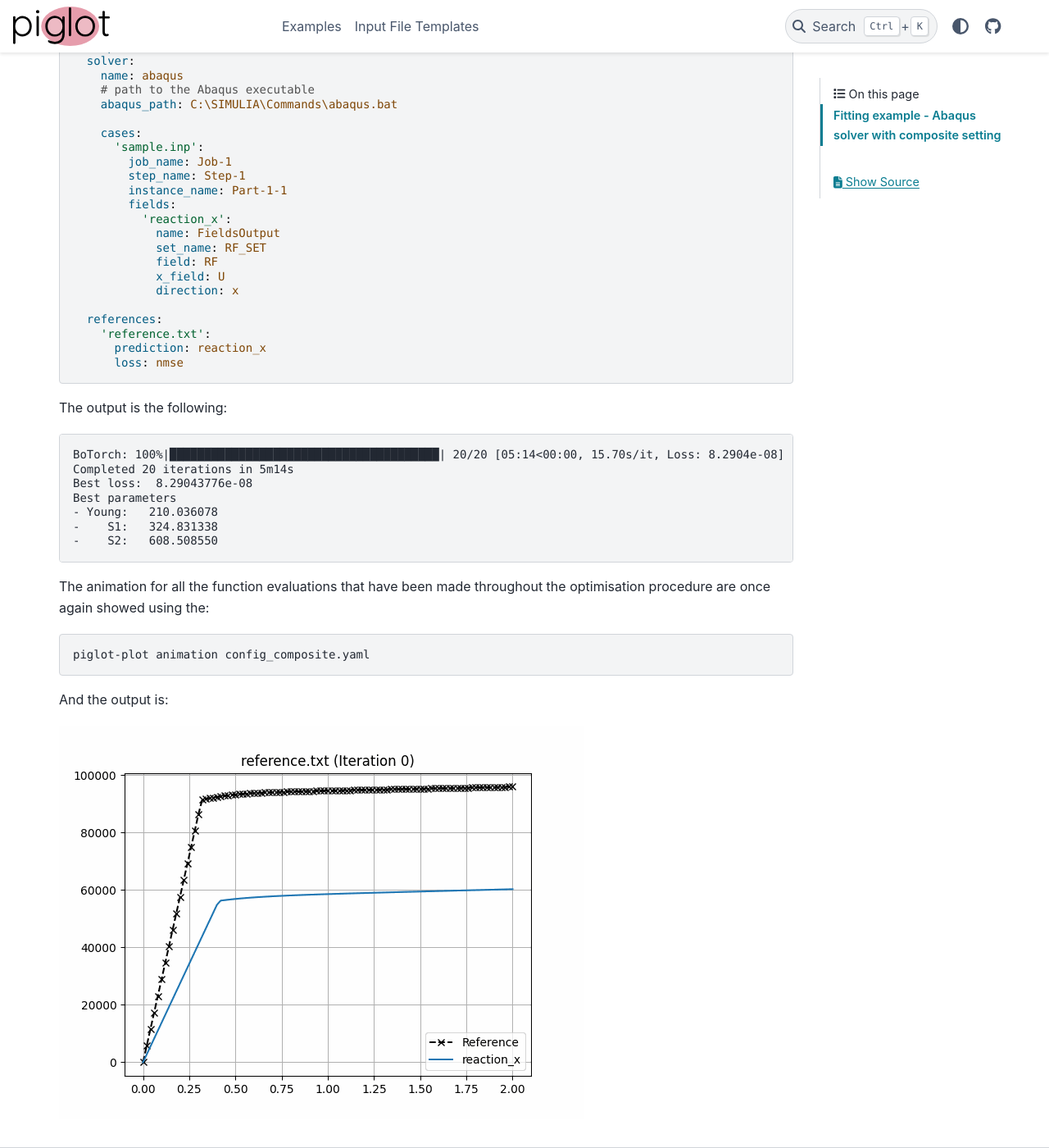
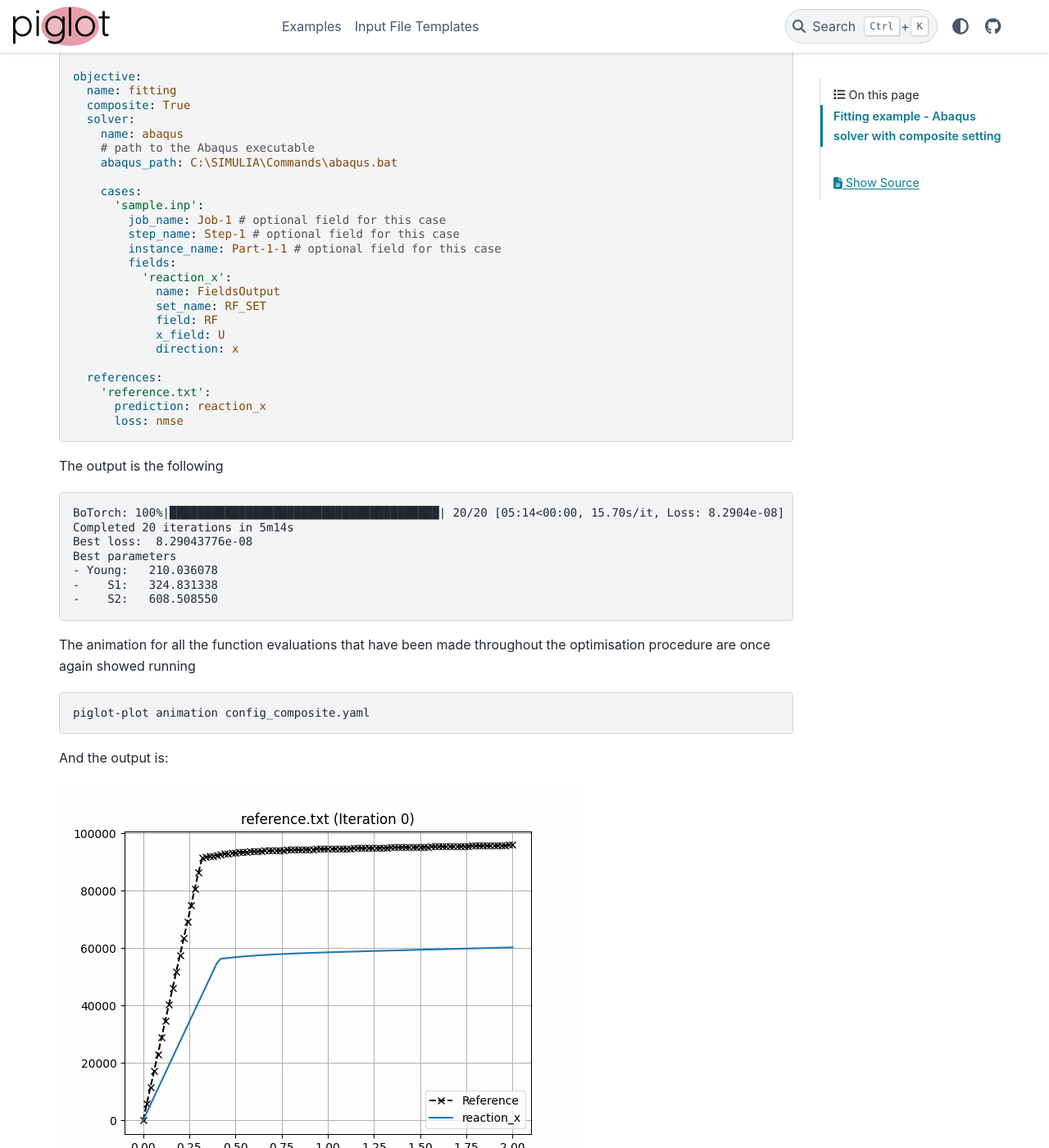
Before and after one commit to CM2S/piglot, a Sphinx documentation site: the page built from docs/source/abaqus_solver_fitting/description.md, in a window 1280 px wide and 1400 px high, scrolled down 5600 px. Shown: the whole window at 82% size. Built offline with Sphinx 7.4.7 and the PyData theme 0.15.4, drawn with Linux system fonts in a browser that asks for light colours; some of the changed text lies outside the part shown.

Commit message:
Edited description.md in abaqus example

````diff
--- a/docs/source/abaqus_solver_fitting/description.md
+++ b/docs/source/abaqus_solver_fitting/description.md
@@ -44,9 +44,9 @@ objective:
 
     cases:
       'sample.inp':
-        job_name: Job-1
-        step_name: Step-1
-        instance_name: Part-1-1
+        job_name: Job-1 # optional field for this case
+        step_name: Step-1 # optional field for this case
+        instance_name: Part-1-1 # optional field for this case
         fields:
           'reaction_x':
             name: FieldsOutput
@@ -61,6 +61,8 @@ objective:
       loss: nmse
 ```
 The field `abaqus_path` must indicate the path to the `Abaqus` executable. The input data file for running `Abaqus` is given in `examples/abaqus_solver_fitting/sample.inp`, where the notation `<Young>`, `<S1>` and `<S2>` indicates the parameters to optimise. For each function call, and before running the solver, these template parameters are substituted by their appropriate values in the `Abaqus` input data file.
+
+Note that the `Abaqus` input file (`sample.inp`) only has one Job, Step and Instance, so, the fields `job_name`, `step_name` and `instance_name` are optional in the `config.yaml`.
 
 To run this example, open a terminal inside the `piglot` repository, enter the `examples/abaqus_solver_fitting` directory and run piglot with the given configuration file
 ```bash
@@ -148,9 +150,9 @@ objective:
 
     cases:
       'sample.inp':
-        job_name: Job-1
-        step_name: Step-1
-        instance_name: Part-1-1
+        job_name: Job-1 # optional field for this case
+        step_name: Step-1 # optional field for this case
+        instance_name: Part-1-1 # optional field for this case
         fields:
           'reaction_x':
             name: FieldsOutput
@@ -165,7 +167,7 @@ objective:
       loss: nmse
 ```
 
-The output is the following:
+The output is the following
 ```
 BoTorch: 100%|███████████████████████████████████████| 20/20 [05:14<00:00, 15.70s/it, Loss: 8.2904e-08]
 Completed 20 iterations in 5m14s
@@ -176,7 +178,7 @@ Best parameters
 -    S2:   608.508550
 ```
 
-The animation for all the function evaluations that have been made throughout the optimisation procedure are once again showed using the:
+The animation for all the function evaluations that have been made throughout the optimisation procedure are once again showed running
 ```bash
 piglot-plot animation config_composite.yaml
 ```
````
Also changed, not shown: 2 other files.
